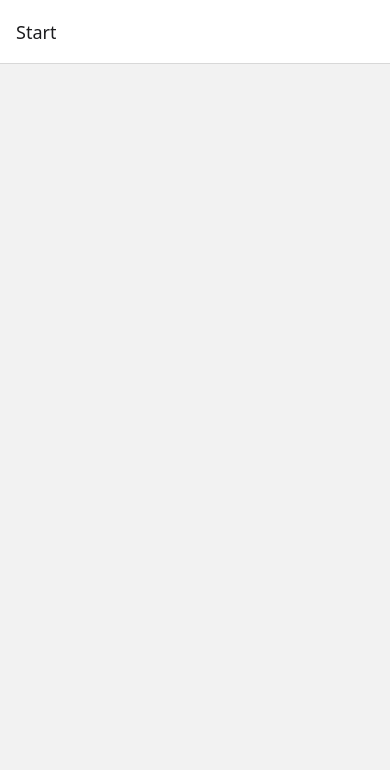
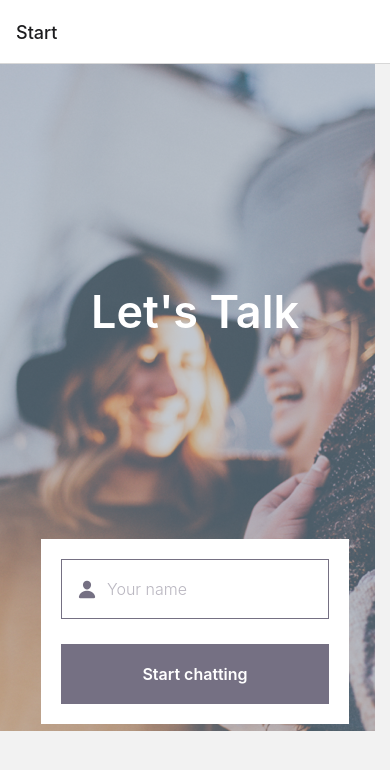
Before and after one commit to DanPasqua-CF/chat-app, a React Native app: screen / in a window 390 px wide. Shown: the top 770 px of the page. Built offline with nearby package versions, Linux system fonts and the light colour scheme.

Commit message:
Complete Exercise 5.3

```diff
--- a/app.json
+++ b/app.json
@@ -6,7 +6,6 @@
     "orientation": "portrait",
     "icon": "./assets/icon.png",
     "userInterfaceStyle": "light",
-    "newArchEnabled": true,
     "splash": {
       "image": "./assets/splash-icon.png",
       "resizeMode": "contain",
@@ -19,8 +18,7 @@
       "adaptiveIcon": {
         "foregroundImage": "./assets/adaptive-icon.png",
         "backgroundColor": "#ffffff"
-      },
-      "edgeToEdgeEnabled": true
+      }
     },
     "web": {
       "favicon": "./assets/favicon.png"
--- a/babel.config.js
+++ b/babel.config.js
@@ -1,9 +1,7 @@
-module.exports = function(api) {
+module.exports = function (api) {
   api.cache(true);
   return {
     presets: ['babel-preset-expo'],
-    plugins: [
-      'react-native-reanimated/plugin',
-    ],
+    plugins: ['react-native-reanimated/plugin']
   };
 };
--- a/components/Chat.js
+++ b/components/Chat.js
@@ -1,11 +1,11 @@
 import React, { useCallback, useEffect, useState } from "react";
 import {
   Platform,
-  SafeAreaView,
   StyleSheet,
   KeyboardAvoidingView,
+  View,
 } from "react-native";
-import { GiftedChat, Bubble } from "react-native-gifted-chat";
+import { GiftedChat, Bubble, InputToolbar } from "react-native-gifted-chat";
 import {
   addDoc,
   collection,
@@ -20,7 +20,7 @@ const Chat = ({ route, navigation, db }) => {
   const { name, userID } = route.params;
   const [messages, setMessages] = useState([]);
 
-  // 🔹 Load Firestore messages
+  // Load Firestore messages
   useEffect(() => {
     navigation.setOptions({ title: name });
     const q = query(collection(db, "messages"), orderBy("createdAt", "desc"));
@@ -41,10 +41,9 @@ const Chat = ({ route, navigation, db }) => {
     return unsub;
   }, [db, navigation, name]);
 
-  // 🔹 Send message
+  // Send message
   const handleSend = useCallback(
     async (newMessages = []) => {
-      setMessages((prev) => GiftedChat.append(prev, newMessages));
       const { _id, text, createdAt, user } = newMessages[0];
       try {
         await addDoc(collection(db, "messages"), {
@@ -60,7 +59,7 @@ const Chat = ({ route, navigation, db }) => {
     [db]
   );
 
-  // 🔹 Custom bubble style
+  // Custom bubble style
   const renderBubble = (props) => (
     <Bubble
       {...props}
@@ -75,53 +74,90 @@ const Chat = ({ route, navigation, db }) => {
     />
   );
 
+  // Custom input toolbar for better styling
+  const renderInputToolbar = (props) => (
+    <InputToolbar
+      {...props}
+      containerStyle={styles.inputToolbar}
+      primaryStyle={styles.inputPrimary}
+    />
+  );
+
   return (
-    <SafeAreaView style={styles.safe}>
+    <View style={styles.container}>
       <KeyboardAvoidingView
-        style={styles.container}
+        style={styles.keyboardView}
         behavior={Platform.OS === "ios" ? "padding" : undefined}
-        keyboardVerticalOffset={Platform.OS === "ios" ? 60 : 0}
+        keyboardVerticalOffset={Platform.OS === "ios" ? 90 : 0}
       >
         <GiftedChat
           messages={messages}
-          onSend={(msgs) => handleSend(msgs)}
+          onSend={handleSend}
           user={{ _id: userID, name }}
           renderBubble={renderBubble}
+          renderInputToolbar={renderInputToolbar}
           placeholder="Type a message..."
           alwaysShowSend
           renderAvatarOnTop
+          // CRITICAL: These props fix the iOS keyboard issue
           keyboardShouldPersistTaps="handled"
+          scrollToBottom
           minComposerHeight={44}
           maxComposerHeight={100}
+          // CRITICAL: Proper text input configuration
           textInputProps={{
             editable: true,
+            autoFocus: false,
+            blurOnSubmit: false,
+            returnKeyType: "send",
+            enablesReturnKeyAutomatically: true,
             multiline: true,
-            style: {
-              color: "#000",
-              paddingHorizontal: 8,
-              fontSize: 16,
-            },
+            style: styles.textInput,
           }}
-          composerStyle={{
-            backgroundColor: "#fff",
-            borderWidth: 1,
-            borderColor: "#ddd",
-            borderRadius: 20,
-            paddingHorizontal: 10,
+          textInputStyle={styles.composer}
+          // Better list behavior
+          listViewProps={{
+            keyboardShouldPersistTaps: "handled",
+            keyboardDismissMode: Platform.OS === "ios" ? "interactive" : "on-drag",
           }}
         />
       </KeyboardAvoidingView>
-    </SafeAreaView>
+    </View>
   );
 };
 
 const styles = StyleSheet.create({
-  safe: {
+  container: {
     flex: 1,
     backgroundColor: "#fff",
   },
-  container: {
+  keyboardView: {
     flex: 1,
+  },
+  inputToolbar: {
+    borderTopWidth: 1,
+    borderTopColor: "#ddd",
+    backgroundColor: "#fff",
+    paddingVertical: 4,
+    paddingHorizontal: 8,
+  },
+  inputPrimary: {
+    alignItems: "center",
+  },
+  textInput: {
+    color: "#000",
+    fontSize: 16,
+    lineHeight: 20,
+    paddingTop: Platform.OS === "ios" ? 8 : 4,
+    paddingHorizontal: 12,
+  },
+  composer: {
+    backgroundColor: "#fff",
+    borderWidth: 1,
+    borderColor: "#ddd",
+    borderRadius: 20,
+    paddingHorizontal: 10,
+    marginLeft: 0,
   },
 });
 
--- a/components/Start.js
+++ b/components/Start.js
@@ -1,104 +1,145 @@
-import React, { useCallback, useEffect, useState } from "react";
-import { Platform, StyleSheet, KeyboardAvoidingView, View } from "react-native";
-import { GiftedChat, Bubble } from "react-native-gifted-chat";
-import { addDoc, collection, onSnapshot, orderBy, query } from "firebase/firestore";
+import React, { useState } from 'react';
+import { Alert, ImageBackground, Platform, StyleSheet, Text, TextInput, TouchableOpacity, View } from 'react-native';
+import { signInAnonymously } from 'firebase/auth';
+import { Ionicons } from '@expo/vector-icons';
 
-const Chat = ({ route, navigation, db }) => {
-  if (!route?.params) return null;
+const colorOptions = ['#090C08', '#474056', '#8A95A5', '#B9C6AE'];
 
-  const { name, userID } = route.params;
-  const [messages, setMessages] = useState([]);
+const Start = ({ navigation, auth }) => {
+  const [name, setName] = useState("");
+  const [selectedColor, setSelectedColor] = useState(colorOptions[0]);
 
-  /* Load Firestore messages */
-  useEffect(() => {
-    navigation.setOptions({ title: name });
-    const q = query(collection(db, "messages"), orderBy("createdAt", "desc"));
-    const unsub = onSnapshot(q, (snapshot) => {
-      const newMsgs = snapshot.docs.map((doc) => {
-        const data = doc.data();
-        return {
-          _id: doc.id,
-          text: data.text || "",
-          createdAt: data.createdAt?.toDate ? data.createdAt.toDate() : new Date(),
-          user: data.user,
-        };
+  const signInUser = () => {
+    signInAnonymously(auth)
+      .then((res) => {
+        navigation.navigate("Chat", { userID: res.user.uid, name: name, backgroundColor: selectedColor });
+
+        Alert.alert("Signin successful");
+      })
+      .catch((err) => {
+        Alert.alert("Login unsuccessful");
+        console.error(err);
       });
-      setMessages(newMsgs);
-    });
-    return unsub;
-  }, [db, navigation, name]);
-
-  /* Send message */
-  const handleSend = useCallback(
-    async (newMessages = []) => {
-      setMessages((prev) => GiftedChat.append(prev, newMessages));
-      const { _id, text, createdAt, user } = newMessages[0];
-      try {
-        await addDoc(collection(db, "messages"), { _id, text, createdAt, user });
-      } catch (err) {
-        console.error("Send error:", err);
-      }
-    },
-    [db]
-  );
-
-  /* Custom bubble style */
-  const renderBubble = (props) => (
-    <Bubble
-      {...props}
-      wrapperStyle={{
-        right: { backgroundColor: "#000" },
-        left: { backgroundColor: "#fff" },
-      }}
-      textStyle={{
-        right: { color: "#fff" },
-        left: { color: "#000" },
-      }}
-    />
-  );
+  };
 
   return (
-    <KeyboardAvoidingView
-      style={styles.container}
-      behavior={Platform.OS === "ios" ? "position" : undefined}
-      keyboardVerticalOffset={Platform.OS === "ios" ? 60 : 0}
+    /* Hero image */
+    <ImageBackground
+      source={require('../assets/BackgroundImage.png')}
+      style={styles.image}
     >
       <View style={styles.container}>
-        <GiftedChat
-          messages={messages}
-          onSend={handleSend}
-          user={{ _id: userID, name }}
-          renderBubble={renderBubble}
-          placeholder="Type a message..."
-          alwaysShowSend
-          renderAvatarOnTop
-          keyboardShouldPersistTaps="handled"
-          minComposerHeight={44}
-          maxComposerHeight={100}
-          textInputProps={{
-            editable: true,
-            multiline: true,
-            style: {
-              color: "#000",
-              paddingHorizontal: 8,
-              fontSize: 16,
-            },
-          }}
-          composerStyle={{
-            backgroundColor: "#fff",
-            borderWidth: 1,
-            borderColor: "#ddd",
-            borderRadius: 20,
-            paddingHorizontal: 10,
-          }}
-        />
+        <Text style={styles.title}>Let's Talk</Text>
+
+        {/* Box containing icon.svg, TextInput field and Start chatting button */}
+        <View style={styles.box}>
+
+          {/* Your name input */}
+          <View style={styles.inputContainer}>
+            <Ionicons name="person" size={20} color="#757083" style={styles.icon} />
+            <TextInput
+              style={styles.textInput}
+              value={name}
+              onChangeText={setName}
+              placeholder="Your name"
+              placeholderTextColor="rgba(117, 112, 131, 0.5)"
+            />
+          </View>
+
+          {/* Start chatting button */}
+          <TouchableOpacity
+            accessible={true}
+            accessibilityLabel="Start chatting"
+            accessibilityHint="Let's you start chatting"
+            style={[styles.button, { backgroundColor: '#757083' }]}
+            onPress={signInUser}
+          >
+            <Text style={styles.buttonText}>Start chatting</Text>
+          </TouchableOpacity>
+        </View>
       </View>
-    </KeyboardAvoidingView>
+    </ImageBackground>
   );
 };
 
 const styles = StyleSheet.create({
-  container: { flex: 1 },
+  container: {
+    flex: 1,
+    paddingTop: 100,
+    paddingHorizontal: 20,
+    justifyContent: 'center',
+    alignItems: 'center',
+  },
+  image: {
+    flex: 1,
+    justifyContent: 'center',
+  },
+  title: {
+    fontSize: 45,
+    fontWeight: '600',
+    color: '#FFFFFF',
+    marginBottom: 200,
+    textAlign: 'center',
+  },
+  box: {
+    width: '88%',
+    backgroundColor: '#FFFFFF',
+    padding: 20,
+    justifyContent: 'space-evenly',
+    alignItems: 'center',
+  },
+  inputContainer: {
+    flexDirection: 'row',
+    alignItems: 'center',
+    width: '100%',
+    borderColor: '#757083',
+    borderWidth: 1,
+    height: 60,
+    paddingHorizontal: 15,
+    marginBottom: 25,
+  },
+  icon: {
+    marginRight: 10,
+  },
+  textInput: {
+    flex: 1,
+    fontSize: 16,
+    fontWeight: '300',
+    color: '#757083',
+  },
+  button: {
+    width: '100%',
+    paddingVertical: 20,
+  },
+  buttonText: {
+    fontSize: 16,
+    fontWeight: '600',
+    color: '#FFFFFF',
+    textAlign: 'center',
+  },
+  chooseColorText: {
+    fontSize: 16,
+    fontWeight: '300',
+    color: '#757083',
+    marginBottom: 15,
+    alignSelf: 'flex-start',
+  },
+  colorOptionsContainer: {
+    flexDirection: 'row',
+    justifyContent: 'space-between',
+    width: '100%',
+    marginBottom: 30,
+  },
+  colorCircle: {
+    width: 50,
+    height: 50,
+    borderRadius: 25,
+    borderWidth: 2,
+    borderColor: 'transparent',
+  },
+  selectedCircle: {
+    borderColor: '#5F5D66',
+  },
 });
 
-export default Chat;
+export default Start;
```
Also changed, not shown: package.json (+21 -30 lines), 1 other file (tests, documents, lock files or other folders).
